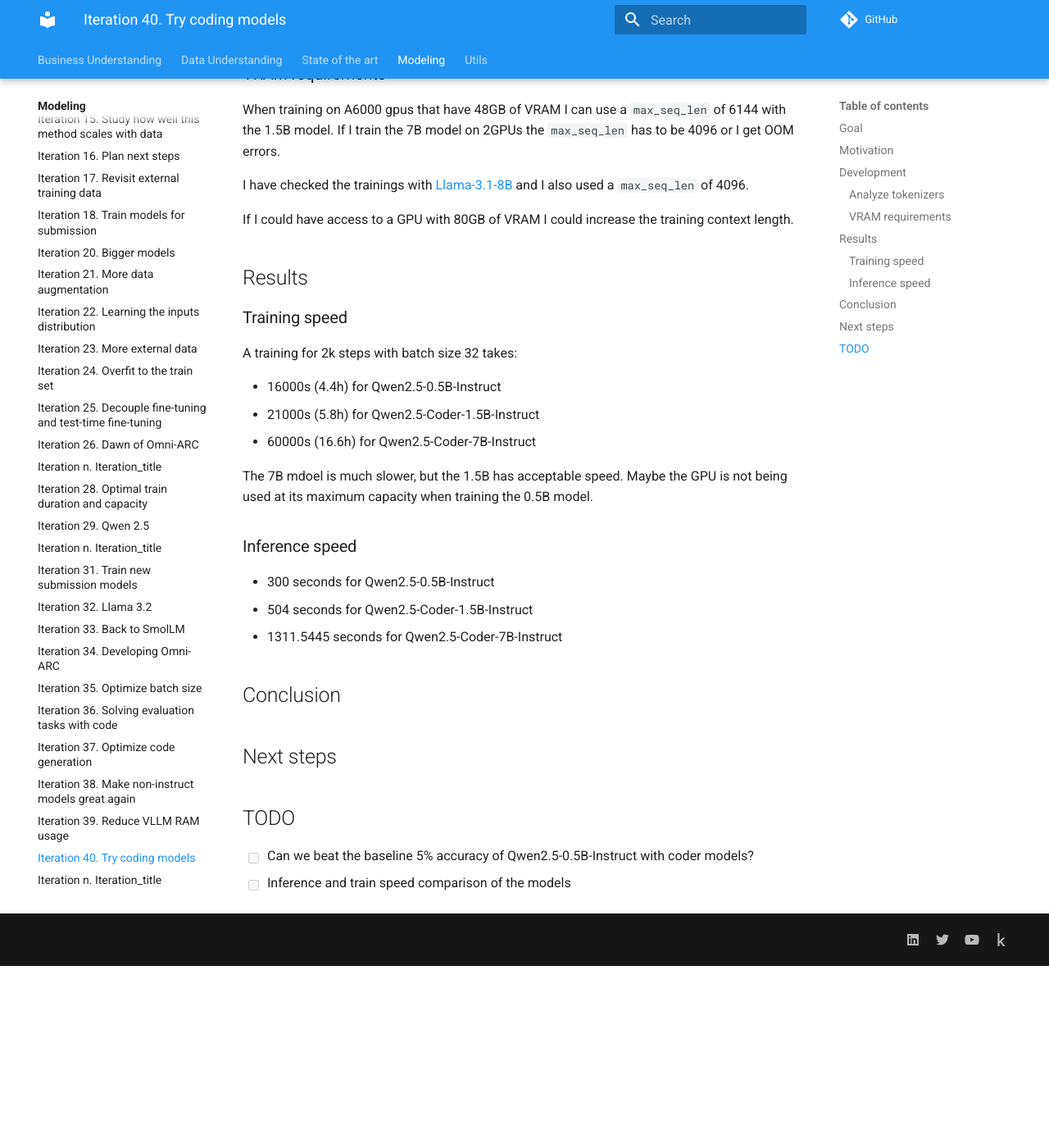
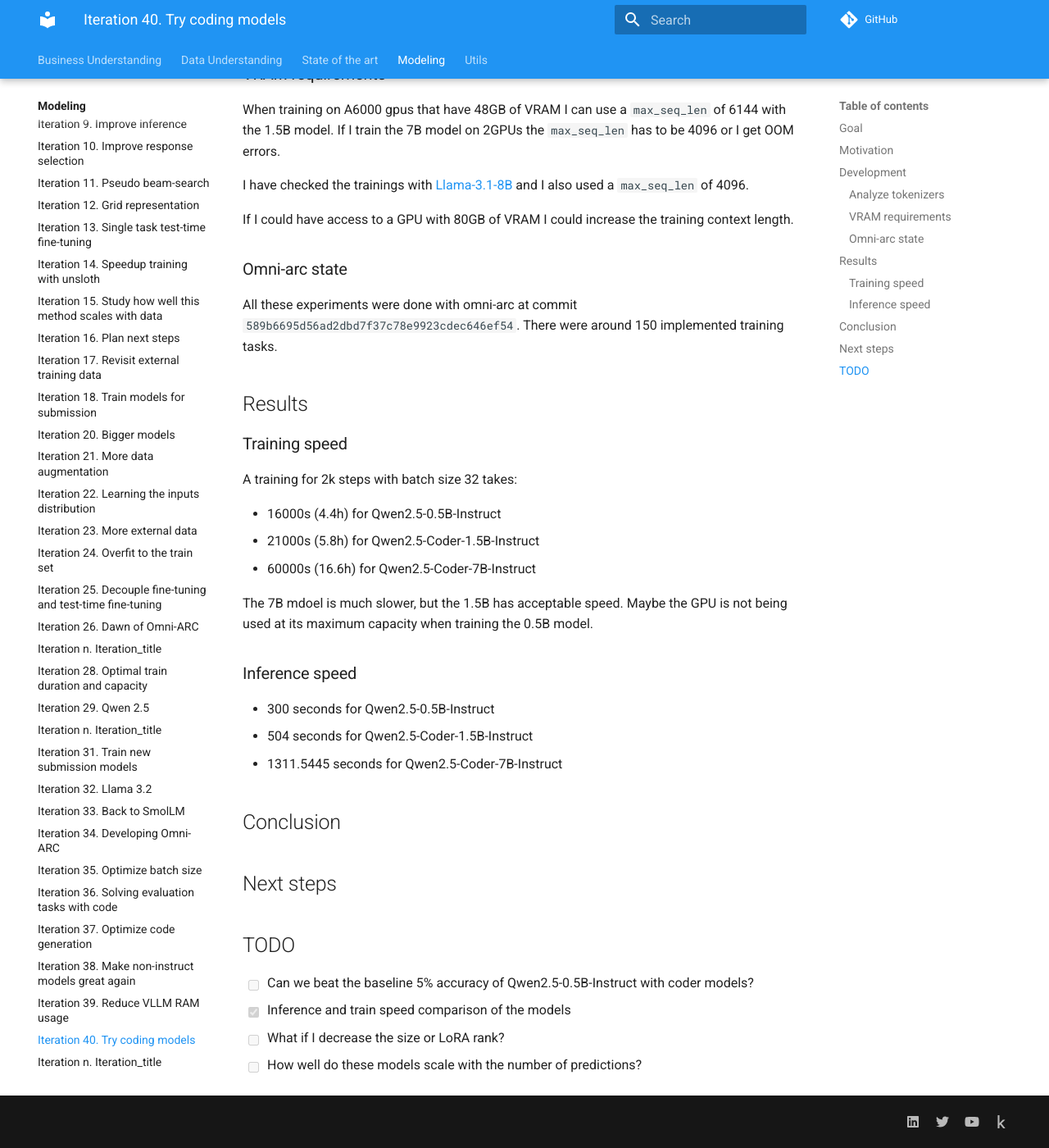
Before and after one commit to zhengjunyao-work/arc24, an MkDocs documentation site: the page built from docs/modeling/Iteration_40_try_coding_models.md, in a window 1280 px wide and 1400 px high, scrolled down 816 px. Shown: the whole window at 82% size. Built offline with MkDocs 1.6.1 and Material for MkDocs 9.7.7, drawn with Linux system fonts in a browser that asks for light colours; comment, search, counter and statistics services are not loaded; before the commit the page ends 1994 px from its top, so only the background shows below that.

Commit message:
updated documentation

```diff
--- a/docs/modeling/Iteration_40_try_coding_models.md
+++ b/docs/modeling/Iteration_40_try_coding_models.md
@@ -33,6 +33,11 @@
 
 If I could have access to a GPU with 80GB of VRAM I could increase the training context length.
 
+### Omni-arc state
+
+All these experiments were done with omni-arc at commit `589b6695d56ad2dbd7f37c78e9923cdec646ef54`.
+There were around 150 implemented training tasks.
+
 ## Results
 
 ### Training speed
@@ -59,4 +64,6 @@
 ## TODO
 
 - [ ] Can we beat the baseline 5% accuracy of Qwen2.5-0.5B-Instruct with coder models?
-- [ ] Inference and train speed comparison of the models
+- [x] Inference and train speed comparison of the models
+- [ ] What if I decrease the size or LoRA rank?
+- [ ] How well do these models scale with the number of predictions?
```
Also changed, not shown: 1 other file.
